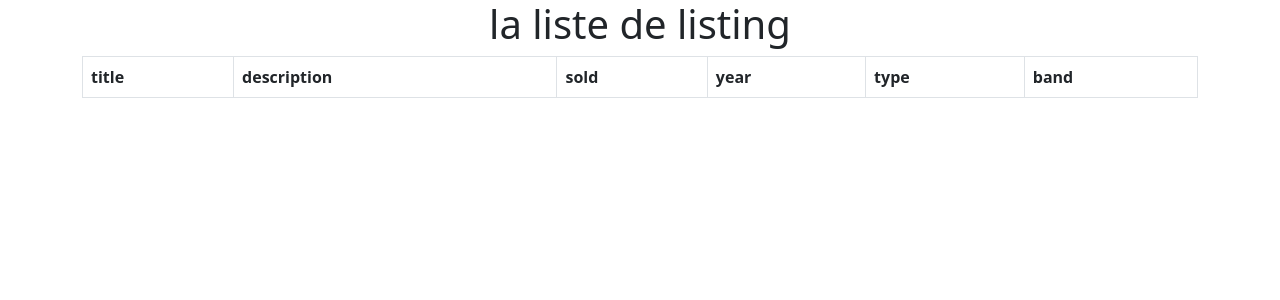
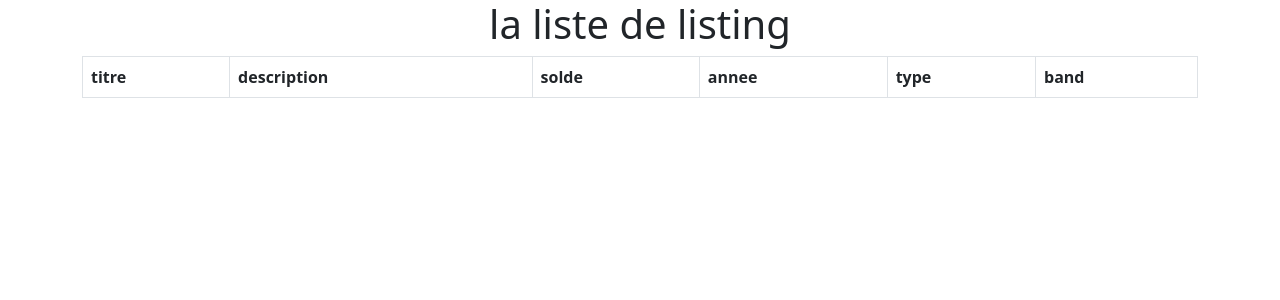
Before and after one commit to DuvalierTsagmo/tutorial, a Django app: page /listings/ in a window 1280 px wide. Shown: the top 300 px of the page. Run offline with Django 4.2, Linux system fonts and the light colour scheme; data comes from the database, SQL or seed files in the repository; both versions use the stored data as it was after the commit; lists and menus that the app fills with data are empty.

Commit message:
deuxieme versions

```diff
--- a/tutorial/quickstart/models.py
+++ b/tutorial/quickstart/models.py
@@ -1,6 +1,7 @@
 from django.db import models
 from datetime import datetime
 
+#mon modele band
 class Band(models.Model):
     class Genre(models.TextChoices):
         HIP_HOP = 'HH'
@@ -14,7 +15,7 @@ class Band(models.Model):
     active = models.fields.BooleanField(default=True)
     official_homepage = models.fields.URLField(null=True, blank=True)
 
-
+#mon modele listing
 class Listing(models.Model):
     class ListingType(models.TextChoices):
         RECORDS = 'R'
--- a/tutorial/quickstart/templates/listings.html
+++ b/tutorial/quickstart/templates/listings.html
@@ -2,7 +2,7 @@
 <html>
 
 <head>
-    <title>Page Title</title>
+    <title>Listing</title>
     <style>
         td {
             background-color: blue;
@@ -19,10 +19,10 @@
         <table class="table table-dark  table-bordered row-cols-6">
             <thead class="table  table-striped">
                 <tr>
-                    <th scope="col-2">title</th>
+                    <th scope="col-2">titre</th>
                     <th scope="col-2">description</th>
-                    <th scope="col-2">sold</th>
-                    <th scope="col-2">year</th>
+                    <th scope="col-2">solde</th>
+                    <th scope="col-2">annee</th>
                     <th scope="col-2">type</th>
                     <th scope="col-2">band</th>
                 </tr>
```
Also changed, not shown: tutorial/db.sqlite3.
